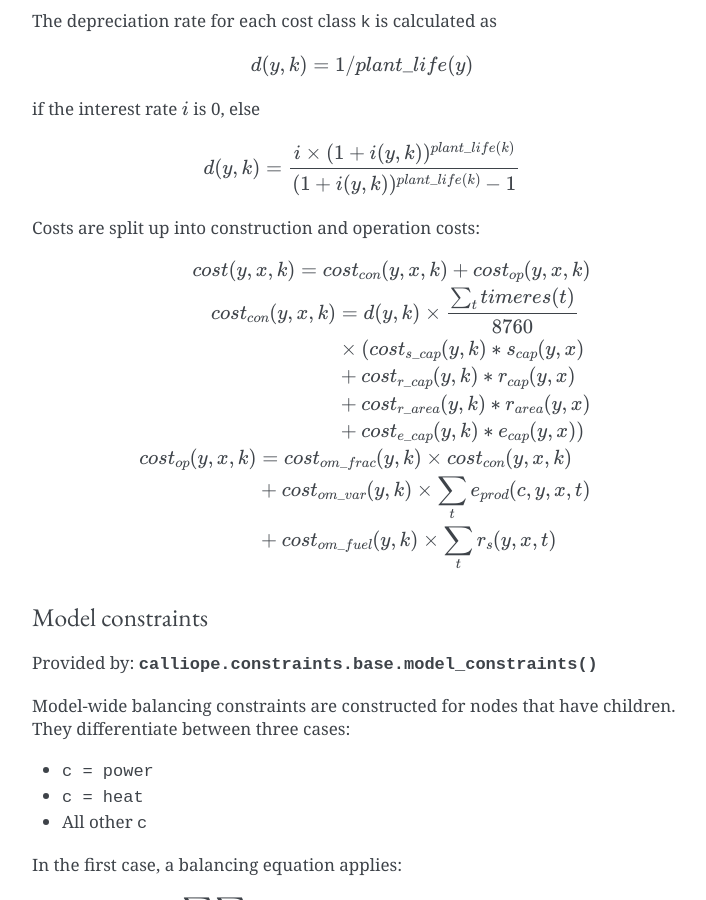
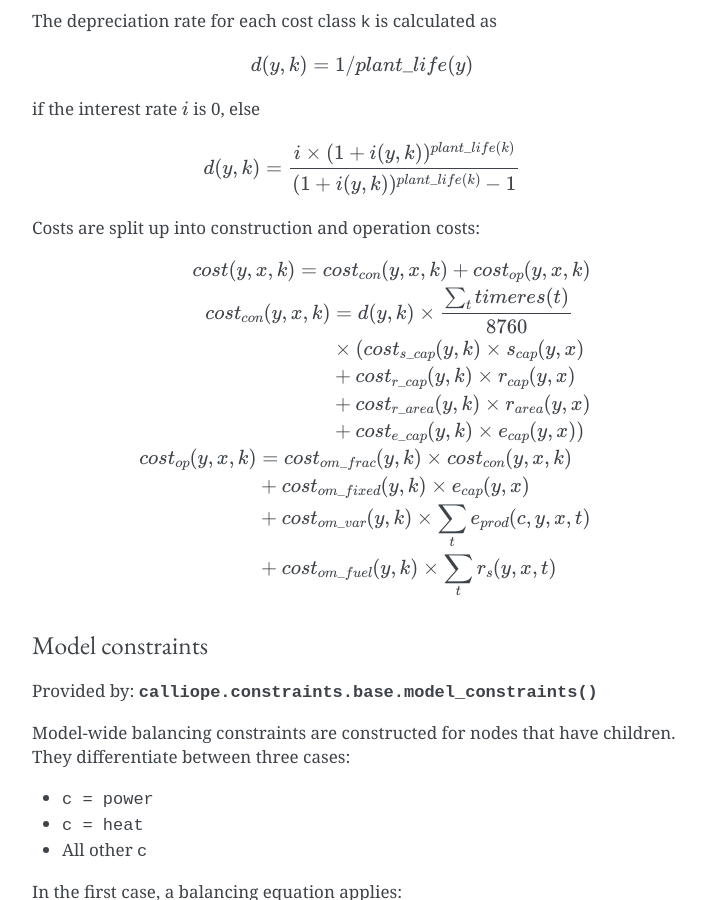
Before and after one commit to calliope-project/calliope, a Sphinx documentation site: the page built from doc/model/constraints.rst, in a window 1280 px wide and 900 px high, scrolled down 3705 px. Shown: the whole window, without its empty margins (388-1094 px from the left). Built offline with Sphinx 7.4.7, drawn with Linux system fonts in a browser that asks for light colours; pages that are not in the unit, such as notebooks, are missing from menus; some of the changed text lies outside the part shown.

Commit message:
Added om_fixed costs

```diff
--- a/doc/model/constraints.rst
+++ b/doc/model/constraints.rst
@@ -46,7 +46,7 @@ Finally, in all other cases, two stages apply: first, :math:`r_{avail}` is deter
 
 .. math::
 
-   r_{avail} = r(y, x, t) * r_{scale}(y) * r_{area}(y) * r_{eff}(y)
+   r_{avail} = r(y, x, t) \times r_{scale}(y) \times r_{area}(y) \times r_{eff}(y)
 
 Then, one of the following three constraints are applied:
 
@@ -82,7 +82,7 @@ with :math:`s_{minusone}` defined as follows:
 
    .. math::
 
-      s_{minus one} = 1 - s_{loss}(y)^{timeres(t-1)} * s(y, x, t-1)
+      s_{minus one} = 1 - s_{loss}(y)^{timeres(t-1)} \times s(y, x, t-1)
 
    :math:`timeres(t)` returns the time step resolution of the given :math:`t`.
 * Finally, if the current ``t`` is the first ``t``, :math:`s_{minus one}` is initialized with either the value given in ``s_init(y, x)`` or in operation mode, with ``s_init`` carried over from a previous optimization period.
@@ -202,12 +202,13 @@ Costs are split up into construction and operation costs:
    cost(y, x, k) = cost_{con}(y, x, k) + cost_{op}(y, x, k)
 
    cost_{con}(y, x, k) &= d(y, k) \times \frac{\sum_t timeres(t)}{8760} \\
-   & \times (cost_{s\_cap}(y, k) * s_{cap}(y, x) \\
-   & + cost_{r\_cap}(y, k) * r_{cap}(y, x) \\
-   & + cost_{r\_area}(y, k) * r_{area}(y, x) \\
-   & + cost_{e\_cap}(y, k) * e_{cap}(y, x))
+   & \times (cost_{s\_cap}(y, k) \times s_{cap}(y, x) \\
+   & + cost_{r\_cap}(y, k) \times r_{cap}(y, x) \\
+   & + cost_{r\_area}(y, k) \times r_{area}(y, x) \\
+   & + cost_{e\_cap}(y, k) \times e_{cap}(y, x))
 
    cost_{op}(y, x, k) &= cost_{om\_frac}(y, k) \times cost_{con}(y, x, k) \\
+   & + cost_{om\_fixed}(y, k) \times e_{cap}(y, x) \\
    & + cost_{om\_var}(y, k) \times \sum_t e_{prod}(c, y, x, t) \\
    & + cost_{om\_fuel}(y, k) \times \sum_t r_{s}(y, x, t)
 
```
Also changed, not shown: 2 other files.
